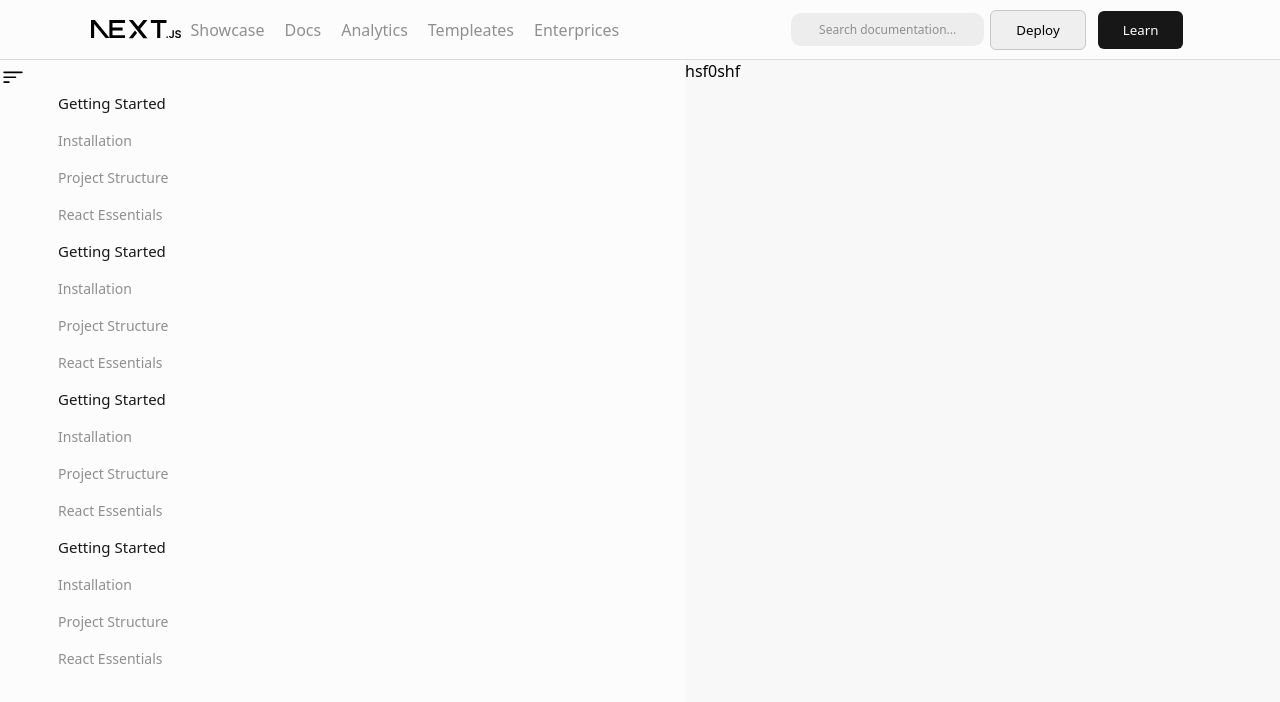
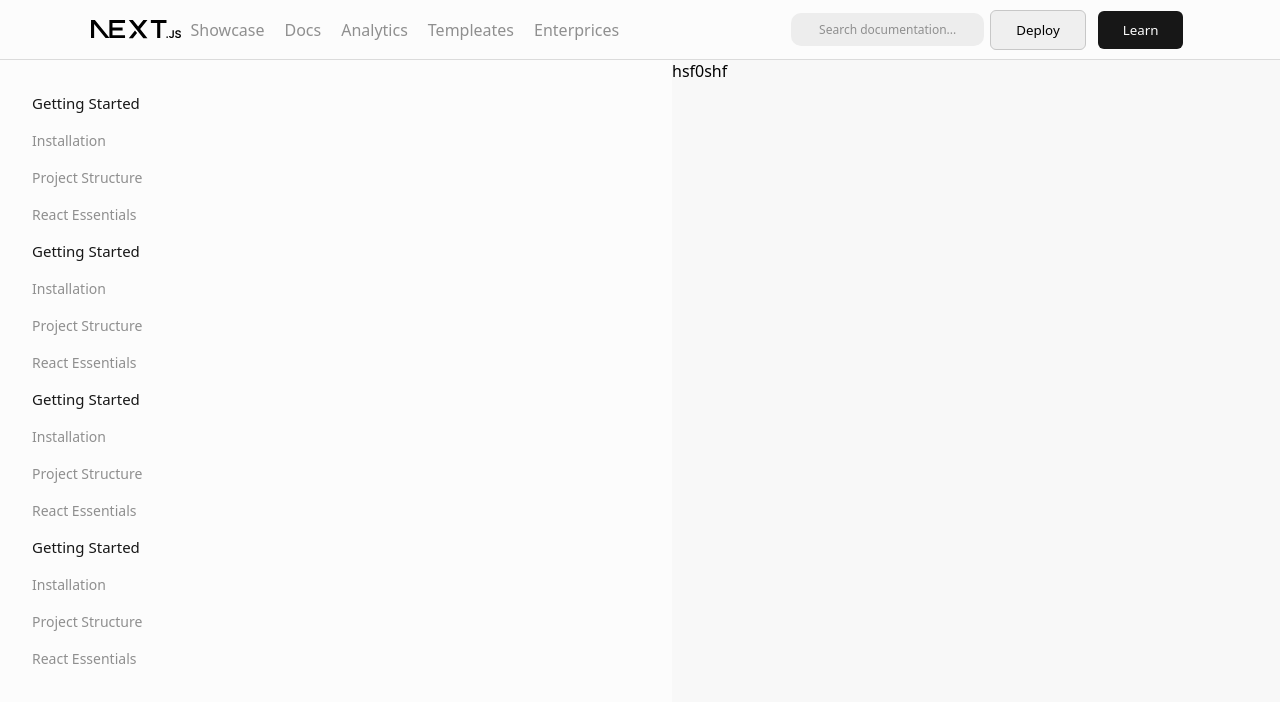
Before and after one commit to hellowhq67/FULLSTAC-NEXT-JS-CLONE, a Next.js app: page /doc in a window 1280 px wide. Shown: the top 702 px of the page. Built offline with nearby package versions, Linux system fonts and the light colour scheme; no server answers.

Commit message:
Update globals.css

```diff
--- a/styles/globals.css
+++ b/styles/globals.css
@@ -16,6 +16,7 @@
   --gray12: hsl(0, 0%, 9%);
   --border-radius: 6px;
 }
+
 
 .swiper {
   width: 100%;
@@ -89,7 +90,7 @@ body {
 }
 .app-col-down-str {
   display: flex;
-  align-items: start;
+  align-items: flex-start;
   justify-content: center;
   flex-direction: column;
 }
@@ -186,7 +187,7 @@ body {
   padding: 2rem;
   overflow: scroll;
 }
-.mobileMenu {
+.aside-flter-icon {
   display: none;
 }
 
@@ -207,7 +208,7 @@ body {
 }
 
 @media (max-width: 750px) {
-  .mobileMenu {
+  .aside-flter-icon {
     display: block;
     position: fixed;
     top: 7%;
@@ -236,7 +237,7 @@ body {
     display: flex;
     flex-direction: column;
     background-color: var(--gray1);
-    align-items: start;
+    align-items: flex-start;
     width: 100%;
     height: 70vh;
     justify-content: flex-start;
```
